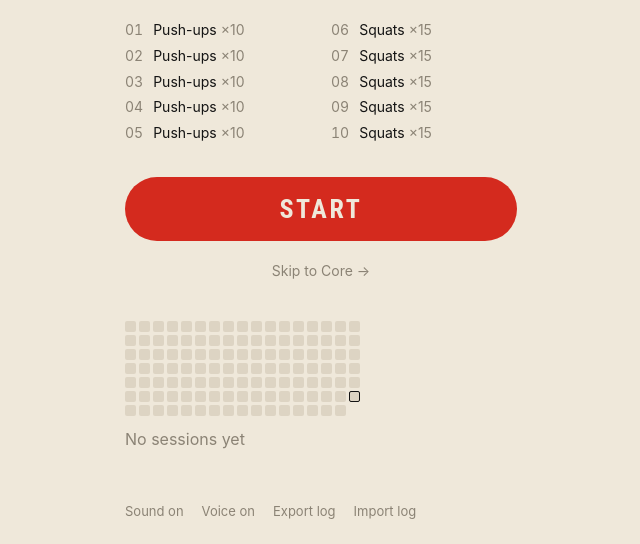
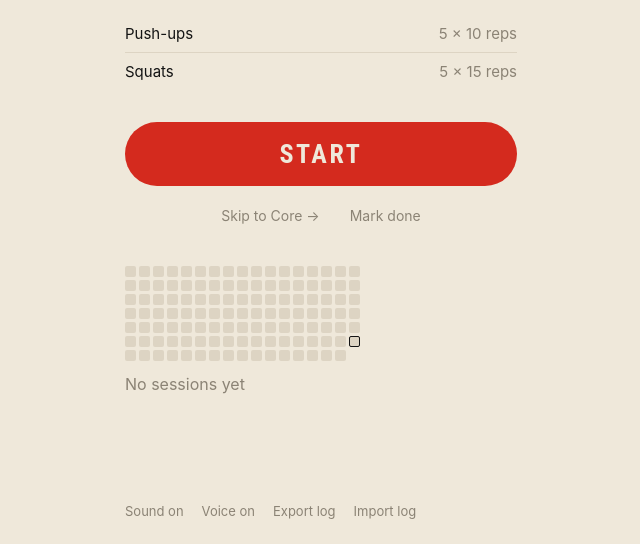
Before and after one commit to n1v0lg/zaryadka, a plain HTML site: page index.html in a window 1280 px wide. Shown: the part 256-800 px from the top of the page, without its empty margins (319-959 px from the left). Drawn offline with Linux system fonts and the light colour scheme.

Commit message:
Pull & Dip, mark done, collapsed set list

```diff
--- a/index.html
+++ b/index.html
@@ -30,11 +30,12 @@
   header { display: flex; justify-content: space-between; align-items: baseline; }
   .brand { font: 700 26px/1 var(--display); letter-spacing: .08em; text-transform: uppercase; }
   .go { display: flex; flex-direction: column; align-items: center; gap: 12px; }
-  #skipW { font-size: 14px; color: var(--mute); padding: 8px 12px; }
+  .acts { display: flex; gap: 22px; }
+  .acts button { font-size: 14px; color: var(--mute); padding: 8px 4px; }
   h1 { font: 700 60px/.9 var(--display); letter-spacing: .01em; text-transform: uppercase; margin: 10px 0 10px; }
-  .sets { list-style: none; padding: 0; margin: 20px 0 0; columns: 2; column-gap: 20px; font-size: 14px; counter-reset: s; }
-  .sets li { padding: 3px 0; break-inside: avoid; }
-  .sets li::before { counter-increment: s; content: counter(s, decimal-leading-zero); color: var(--mute); margin-right: 10px; font-variant-numeric: tabular-nums; }
+  .sets { list-style: none; padding: 0; margin: 18px 0 0; font-size: 15px; }
+  .sets li { display: flex; justify-content: space-between; gap: 16px; padding: 8px 0; border-bottom: 1px solid var(--line); }
+  .sets li:last-child { border-bottom: 0; }
   .sets em { font-style: normal; color: var(--mute); }
   .grid { display: grid; grid-auto-flow: column; grid-template-rows: repeat(7, 11px); grid-auto-columns: 11px; gap: 3px; margin-bottom: 12px; }
   .grid i { border-radius: 2px; background: var(--line); }
@@ -45,7 +46,7 @@
   .grid i.today { outline: 1.5px solid var(--ink); outline-offset: -1.5px; }
   .grid i.fut { visibility: hidden; }
   footer { margin-top: auto; display: flex; gap: 18px; flex-wrap: wrap; font-size: 13px; color: var(--mute); }
-  footer button:hover, #skipW:hover { color: var(--ink); }
+  footer button:hover, .acts button:hover { color: var(--ink); }
   #err { white-space: pre-wrap; font-size: 13px; color: var(--work); margin: 0; }
 
   /* run */
@@ -93,7 +94,7 @@
   </section>
   <div class="go">
     <button class="pill" id="start">Start</button>
-    <button id="skipW"></button>
+    <div class="acts"><button id="skipW"></button><button id="markW">Mark done</button></div>
   </div>
   <section>
     <div class="grid" id="grid"></div>
@@ -236,14 +237,22 @@ async function load() {
 /* ---------- home ---------- */
 function renderHome() {
   const w = cfg.workouts[pick], sets = expand(w), n = cfg.workouts.length;
+  $('#markW').textContent = 'Mark done';
+  armed = clearTimeout(armed);
   $('#skipW').hidden = n < 2;
   $('#skipW').textContent = `Skip to ${cfg.workouts[(pick + 1) % n].name} →`;
   $('#wname').textContent = w.name;
   const rests = new Set(sets.map(s => s.rest));
   $('#meta').textContent = `${sets.length} sets` + (rests.size === 1 ? ` · ${sets[0].rest}s rest` : '') + ` · ≈ ${Math.round(estimate(w) / 60)} min`;
-  $('#sets').replaceChildren(...sets.map(s => {
-    const li = el('li', s.name + ' ');
-    li.append(el('em', s.type === 'reps' ? `×${s.reps}` : `${s.work}s`));
+  const blocks = []; // consecutive sets of the same exercise collapse into one row
+  sets.forEach(s => {
+    const amount = s.type === 'reps' ? `${s.reps} reps` : `${s.work}s hold`, last = blocks[blocks.length - 1];
+    if (last && last.name === s.name && last.amount === amount) last.n++;
+    else blocks.push({ name: s.name, amount, n: 1 });
+  });
+  $('#sets').replaceChildren(...blocks.map(bl => {
+    const li = el('li', bl.name);
+    li.append(el('em', `${bl.n} × ${bl.amount}`));
     return li;
   }));
   renderHistory(); renderFooter();
@@ -403,11 +412,21 @@ function pause(on) {
 function stop() { clearInterval(run.timer); run = null; wake(false); $('#pause').hidden = true; try { speechSynthesis.cancel(); } catch {} }
 
 // Saves the current session. Skipped sets are marked; sets never reached (ended early) aren't listed.
-function saveSession() {
+function logSession(w, of, sets, extra) {
   const log = store.get('log', []);
-  log.push({ d: isoDay(), t: new Date().toISOString(), w: run.w.id, n: run.w.name, of: run.plan.filter(p => p.type === 'work').length, sets: run.log });
+  log.push({ d: isoDay(), t: new Date().toISOString(), w: w.id, n: w.name, of, sets, ...extra });
   store.set('log', log);
   return log;
+}
+const saveSession = () => logSession(run.w, run.plan.filter(p => p.type === 'work').length, run.log);
+
+// Log a workout as done without running it: every set counts, timed at 0.
+function markDone() {
+  const w = cfg.workouts[pick];
+  const sets = buildPlan(w).filter(p => p.type === 'work').map(p => ({ ex: p.ex.id, ...(p.dur ? { hold: p.dur } : { reps: p.ex.reps }), s: 0 }));
+  logSession(w, sets.length, sets, { manual: true });
+  advanceQueue(pick);
+  renderHome();
 }
 const doneSets = e => e.sets.filter(x => !x.skipped).length;
 // Share of the workout actually done. Entries without "of" predate this and were only saved when complete.
@@ -448,6 +467,13 @@ async function importLog(file) {
 
 /* ---------- events ---------- */
 const skipWorkout = () => { if (!cfg) return; advanceQueue(pick); renderHome(); };
+let armed = null;
+$('#markW').onclick = () => {
+  if (!cfg) return;
+  if (armed) { armed = clearTimeout(armed); markDone(); return; }
+  $('#markW').textContent = 'Tap again to confirm';
+  armed = setTimeout(() => { armed = null; renderHome(); }, 4000);
+};
 $('#skipW').onclick = skipWorkout;
 $('#start').onclick = start;
 $('#doneBtn').onclick = e => { e.stopPropagation(); if (run && !run.paused) advance(); };
--- a/workouts.json
+++ b/workouts.json
@@ -9,11 +9,14 @@
     "pushups":       { "name": "Push-ups",      "type": "reps", "reps": 10 },
     "squats":        { "name": "Squats",        "type": "reps", "reps": 15 },
     "hollow_man":    { "name": "Hollow Man",    "type": "hold", "work": 30 },
-    "shoulder_taps": { "name": "Shoulder Taps", "type": "hold", "work": 30 }
+    "shoulder_taps": { "name": "Shoulder Taps", "type": "hold", "work": 30 },
+    "pull_ups":      { "name": "Pull-ups",      "type": "reps", "reps": 5 },
+    "bar_dips":      { "name": "Bar Dips",      "type": "reps", "reps": 5 }
   },
 
   "workouts": [
     { "id": "push_legs", "name": "Push-Ups & Squats", "intervals": [{ "ex": "pushups", "sets": 5 },    { "ex": "squats", "sets": 5 }] },
-    { "id": "core",      "name": "Core",            "intervals": [{ "ex": "hollow_man", "sets": 5 }, { "ex": "shoulder_taps", "sets": 5 }] }
+    { "id": "core",      "name": "Core",            "intervals": [{ "ex": "hollow_man", "sets": 5 }, { "ex": "shoulder_taps", "sets": 5 }] },
+    { "id": "pull_dip",  "name": "Pull & Dip",      "intervals": [{ "ex": "pull_ups", "sets": 5 },   { "ex": "bar_dips", "sets": 5 }] }
   ]
 }
```
Also changed, not shown: 1 other file.
